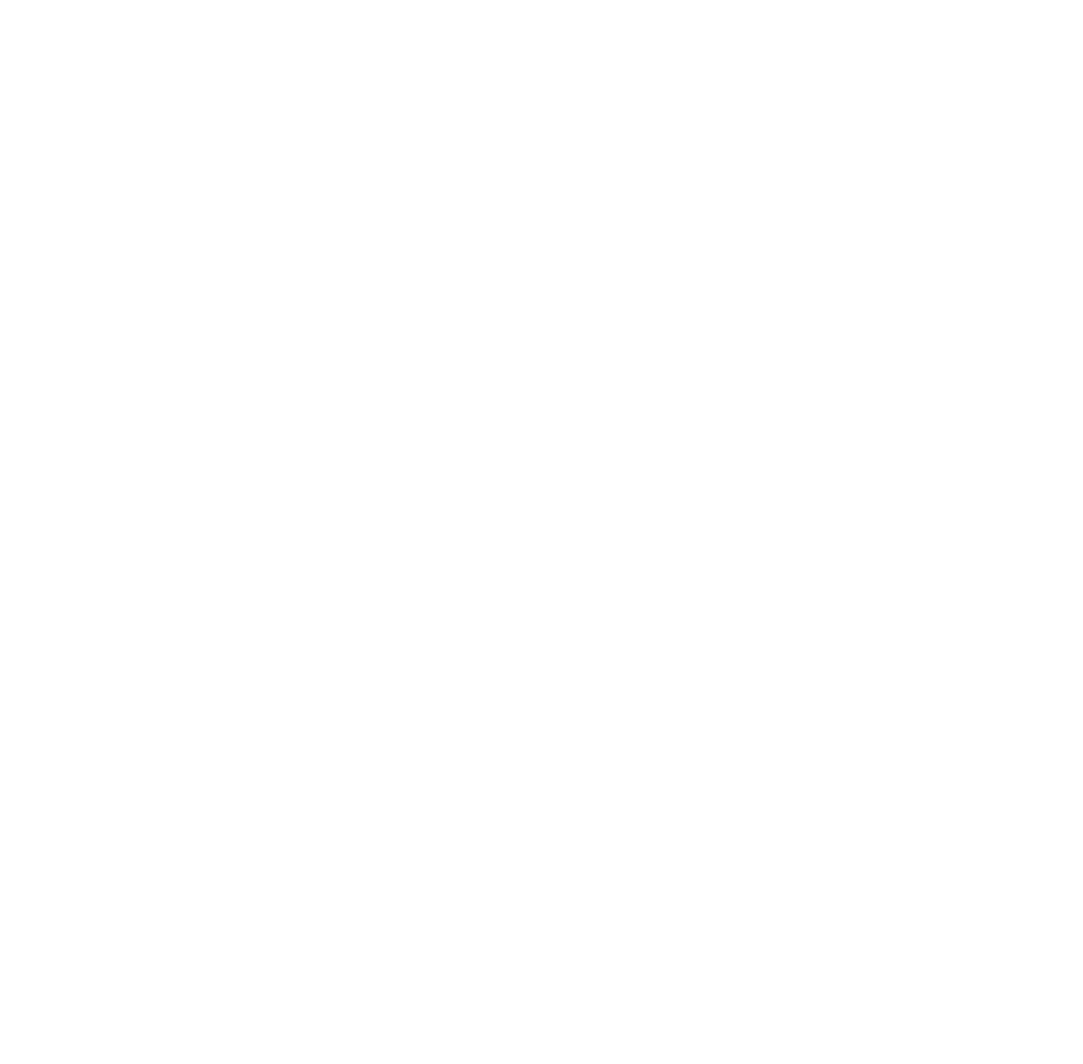
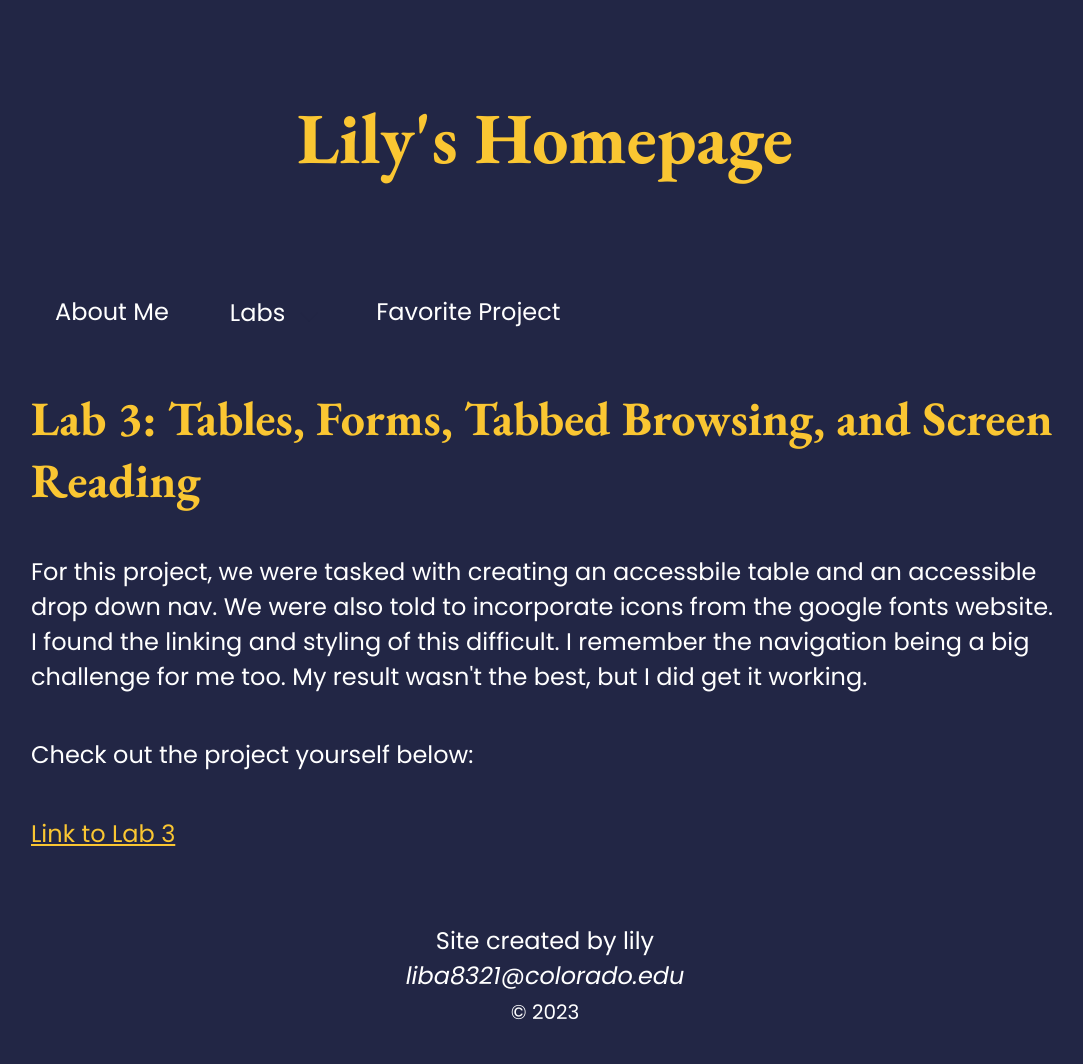
Before and after one commit to pollbite/lilysUniversalDesignWebsite, a plain HTML site: page indexPages/lab3.html in a window 1280 px wide. Shown: the whole page, without its empty margins (95-1178 px from the left). Before the commit the page ends 800 px from the top, so only its background shows below. Drawn offline with nearby package versions, Linux system fonts and the light colour scheme.

Commit message:
push to test image centering on mobile

```diff
--- a/css/index.css
+++ b/css/index.css
@@ -306,4 +306,11 @@ a {
         .disclosure-nav {
           max-width: 100px;
         }
+
+        img {
+          padding: .3em;
+          margin: 3%;
+          display: block;
+          float: center;
+        }
     }
--- a/indexPages/lab3.html
+++ b/indexPages/lab3.html
@@ -0,0 +1,71 @@
+<!DOCTYPE html>
+<html lang="en">
+<head>
+  <meta charset="UTF-8">
+  <meta name="viewport" content="width=device-width, initial-scale=1.0">
+  <title>Lab 3 Page</title>
+  <link href="../css/index.css" rel="stylesheet">
+  <script src="../js/index.js"></script>
+</head>
+
+
+<body>
+  <div class="container">
+    <header>
+      <a class="skip-link" href="#lab3Intro">Skip to main content</a>
+      <h1>Lily's Homepage</h1>
+    </header>
+
+    <nav aria-label="Main Navigation for Lily's Homepage">
+      <ul id="exTest" class="disclosure-nav">
+        <li>
+          <a href="../index.html">About Me</a>
+        </li>
+        <li>
+          <button type="button" aria-expanded="true" aria-controls="id_lab_menu">Labs</button>
+          <ul id="id_about_menu">
+            <li>
+              <a href="lab2.html">Lab #2</a>
+            </li>
+            <li>
+              <a href="#lab3Intro">Lab #3</a>
+            </li>
+            <li>
+              <a href="lab4.html">Lab #4</a>
+            </li>
+          </ul>
+        </li>
+        <li>
+          <a href="favoriteProject.html">Favorite Project</a>
+        </li>
+
+      </ul>
+    </nav>
+
+    <main id="lab3Intro" class="lab3IntroPageContent" tabindex="-1" role="region">
+      <h2 class="normalHeader">Lab 3: Tables, Forms, Tabbed Browsing, and Screen Reading</h2>
+
+      <p>
+        For this project, we were tasked with creating an accessbile table and an accessible drop down nav.
+        We were also told to incorporate icons from the google fonts website. I found the linking and styling of this difficult.
+        I remember the navigation being a big challenge for me too. My result wasn't the best, but I did get it working.
+      </p>
+
+      <p>
+        Check out the project yourself below:
+      </p>
+
+      <a href="https://lilybattin.me/lilysUniversalDesignWebsite/lab3Tables" class="normalLink">Link to Lab 3</a>
+
+    </main>
+
+    <footer>
+      Site created by lily <address>liba8321@colorado.edu</address>
+      <small>&copy; 2023</small>
+    </footer>
+
+
+  </div>
+
+</body>
+</html>
```
